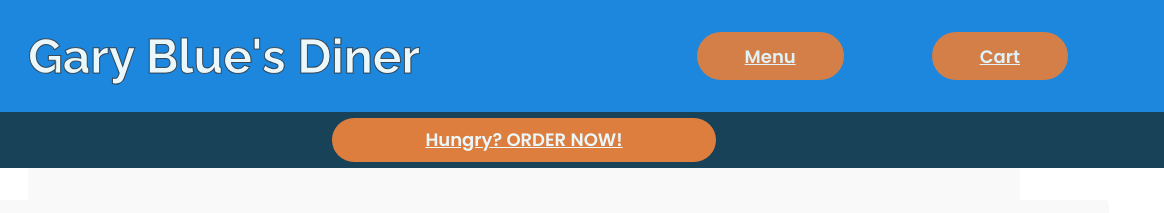
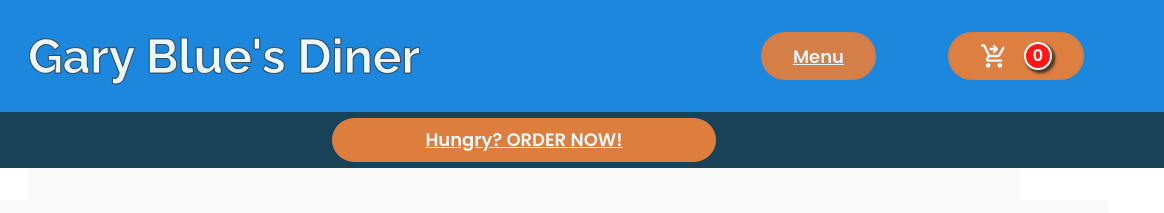
Before and after one commit to kyhol/BKB-S2-MidTermSprint, a website: page brad_kyle_brian_sprint1/Pages/index.html in a window 1280 px wide. Shown: the top 213 px of the page, 116-1280 px from the left. Drawn offline with Linux system fonts and the light colour scheme.

Commit message:
cart in header styling

```diff
--- a/brad_kyle_brian_sprint1/CSS/HomePage.css
+++ b/brad_kyle_brian_sprint1/CSS/HomePage.css
@@ -84,7 +84,6 @@
   transition: background-color 0.6s ease;
 }
 
-
 .fade {
   animation-name: fade;
   animation-duration: 1.5s;
@@ -104,17 +103,26 @@
 
 /* Keyframes for color change */
 @keyframes colorChange {
-    0% { color:#f4a261; }
-    25% { color:#e8f7fb; }
-    50% { color:#f4a261; }
-    75% { color:#e8f7fb;  }
-    100% { color: #f4a261; }
+  0% {
+    color: #f4a261;
+  }
+  25% {
+    color: #e8f7fb;
+  }
+  50% {
+    color: #f4a261;
+  }
+  75% {
+    color: #e8f7fb;
+  }
+  100% {
+    color: #f4a261;
+  }
 }
 
 .letter.animate {
   animation: colorChange 5s infinite;
 }
-
 
 .foodImage {
   display: flex;
@@ -229,7 +237,7 @@ h2 {
   align-items: flex-end;
   border-radius: 70.5rem;
 }
-.deliverMenuContainer img{
+.deliverMenuContainer img {
   border-radius: 3.1rem;
   min-width: 30rem;
   min-height: 30rem;
@@ -250,14 +258,14 @@ h2 {
   justify-content: center;
   text-align: center;
   align-items: center;
-  position:absolute;
+  position: absolute;
   height: 2.5rem;
   opacity: 0.95;
   border-radius: 1.5rem;
   background: #da722c;
   margin-bottom: 1rem;
   width: 12rem;
-  margin-right:5px;
+  margin-right: 5px;
 }
 
 .delMenuButtonText {
@@ -421,17 +429,14 @@ h2 {
 }
 
 @media screen and (min-width: 768px) and (max-width: 1024px) {
-
   .bannertop {
     height: 48px;
     padding: 0 0.25rem;
-
   }
 
   .bannermascot img {
     width: 3rem;
     height: 3rem;
-
   }
 
   .garybannertext a {
@@ -451,12 +456,15 @@ h2 {
   }
   .bannerbuttons button {
     border: none;
-    padding: .75rem 1.5rem;
-    margin-right: 0rem;
+    padding: 0.75rem 1.5rem;
   }
   .bannerbutton {
     padding: 1rem 2rem;
     height: 2rem;
+    width: 100%;
+    display: flex;
+    align-items: center;
+    justify-content: space-between;
   }
 
   .bannerbuttontext {
@@ -559,7 +567,6 @@ h2 {
   .deliverMenuContainer {
     display: flex;
     flex-shrink: 0;
-
   }
   .address {
     display: flex;
@@ -581,7 +588,6 @@ h2 {
 }
 
 @media screen and (max-width: 767px) {
-
   .bannertop {
     height: 48px;
     padding: 0 0.25rem;
@@ -592,7 +598,7 @@ h2 {
     height: 3rem;
   }
   .bannermaskot {
-    gap:0.1rem;
+    gap: 0.1rem;
   }
   .garybannertext {
     font-size: 1.1rem;
@@ -614,7 +620,7 @@ h2 {
     font-size: 1.5rem;
   }
   .garybannertext {
-    font-family: 'Raleway';
+    font-family: "Raleway";
     font-weight: 800;
   }
   .bannerbuttons {
@@ -758,10 +764,9 @@ h2 {
   }
 }
 
-
 @media screen and (min-width: 360px) and (max-width: 479px) {
-    .bannerbuttons{
-        display:flex;
+  .bannerbuttons {
+    display: flex;
     justify-content: flex-end;
     border: none;
     margin-right: 0;
@@ -770,7 +775,7 @@ h2 {
   .garybannertext a {
     font-size: 0.9rem;
   }
-    .deliverMenuContainer img{
+  .deliverMenuContainer img {
     border-radius: 3.1rem;
     min-width: 10rem;
     min-height: 10rem;
@@ -783,8 +788,8 @@ h2 {
     min-height: 10rem;
   }
 
-    .newcontainer{
-        display:flex;
+  .newcontainer {
+    display: flex;
     justify-content: center;
     flex-direction: column;
     align-items: center;
@@ -795,14 +800,14 @@ h2 {
     align-content: center;
     border: 1px solid #ddd;
     border-radius: 4px;
-        width:10rem;
+    width: 10rem;
     padding: 10px;
     margin-bottom: 5px;
     font-size: 1em;
     color: #e8f7fb;
     font-family: "Poppins";
   }
-    .newcontainer ul{
+  .newcontainer ul {
     list-style-type: none;
     display: flex;
     align-items: center;
--- a/brad_kyle_brian_sprint1/CSS/style.css
+++ b/brad_kyle_brian_sprint1/CSS/style.css
@@ -62,8 +62,8 @@ gap: 0.5rem;
 }
 .bannerbuttons button {
   border: none;
-padding: 1.5rem 3rem;
-margin-right: 5rem;
+  padding: 1.5rem 2rem;
+  margin-right: 4rem;
 }
 .bannerbutton {
   display: flex;
@@ -107,12 +107,12 @@ border-radius: 1.5rem;
   background: #da722c;
 }
 .bannerbottombutton:hover {
-  background-color:#bd5f12;
+  background-color: #bd5f12;
   letter-spacing: 0.1rem;
   box-shadow: 0 0 35px rgba(255, 255, 255, 0.5);
 }
 .bannerbutton:hover {
-  background-color:#bd5f12;
+  background-color: #bd5f12;
   letter-spacing: 0.1rem;
   box-shadow: 0 0 35px rgba(255, 255, 255, 0.5);
 }
@@ -131,7 +131,6 @@ footer {
   z-index: 3;
   margin-top: 32px;
   box-sizing: content-box;
-
 }
 
 #footerlogo {
@@ -162,11 +161,44 @@ footer {
 #socials img:hover {
   transform: scale(1.3);
 }
-
 footer p {
   margin: 8px;
 }
-
+.cart-number-display {
+  display: flex;
+  justify-content: center;
+  align-items: center;
+  width: 1.3rem;
+  height: 1.3rem;
+  color: white;
+  font-family: "Poppins";
+  font-weight: bold;
+  border: 2px solid white;
+  border-style: ;
+  background-color: red;
+  border-radius: 50%;
+  padding: 0.75rem;
+  box-shadow: 2.5px 2.5px 2.5px 1px rgba(0, 0, 0, 0.7);
+}
+.cart-button {
+  height: 2rem;
+  display: flex;
+  justify-content: center;
+  align-items: center;
+  background-color: #da722c;
+  border-radius: 1.5rem;
+  padding: 1.5rem;
+}
+.button-inside {
+  display: flex;
+  justify-content: space-between;
+  align-items: center;
+  gap: 1rem;
+}
+.button-inside img {
+  width: 1.75rem;
+  height: 1.75rem;
+}
 /*
   1. Use a more-intuitive box-sizing model.
 */
@@ -276,7 +308,8 @@ body {
     justify-content: space-evenly;
   }
 
-  #socials, #copyright {
+  #socials,
+  #copyright {
     width: 100%;
     justify-content: space-between;
   }
--- a/brad_kyle_brian_sprint1/Pages/index.html
+++ b/brad_kyle_brian_sprint1/Pages/index.html
@@ -43,10 +43,15 @@ Date polish finished: 2024-06-27 -->
         <button class="bannerbutton">
           <a href="../Pages/menu.html" class="bannerbuttontext">Menu</a>
         </button>
-        <button class="bannerbutton">
-          <a href="../Pages/order.html" class="bannerbuttontext">Cart</a>
+        <button class="cart-button" >
+          <div class="button-inside">
+            <a href="../Pages/order.html" class="bannerbuttontext" >
+              <img src="../Images/BannerPics/cart.svg" />
+            </a>
+            <div id="cart-count" class="cart-number-display"></div>
+          </div>
+
         </button>
-      </div>
     </nav>
     <div class="bannerbottom">
       <a href="../Pages/menu.html" class="bannerbuttontext bannerbottombutton"
--- a/brad_kyle_brian_sprint1/Scripts/script.js
+++ b/brad_kyle_brian_sprint1/Scripts/script.js
@@ -1,12 +1,23 @@
-document.addEventListener('DOMContentLoaded', function() {
-    const banner = document.querySelector('.bannertop');
-    const bannerOffsetTop = banner.offsetTop;
+document.addEventListener("DOMContentLoaded", function () {
+  const banner = document.querySelector(".bannertop");
+  const bannerOffsetTop = banner.offsetTop;
 
-    window.addEventListener('scroll', function() {
-      if (window.scrollY > bannerOffsetTop) {
-        banner.classList.add('fixed');
-      } else {
-        banner.classList.remove('fixed');
-      }
-    });
+  window.addEventListener("scroll", function () {
+    if (window.scrollY > bannerOffsetTop) {
+      banner.classList.add("fixed");
+    } else {
+      banner.classList.remove("fixed");
+    }
   });
+});
+
+//CART COUNT
+document.addEventListener("DOMContentLoaded", function () {
+  // I want to get the cart from local storage, find out how many items are on it and append the number to the cart button in the header
+  const cart = JSON.parse(localStorage.getItem("cart"));
+  let cartCount = 0;
+  if (cart) {
+    cartCount = cart.reduce((total, item) => total + item.quantity, 0);
+  }
+  document.getElementById("cart-count").innerText = cartCount;
+});
```
Also changed, not shown: brad_kyle_brian_sprint1/Pages/menu.html (+8 -3 lines), brad_kyle_brian_sprint1/Pages/order.html (+8 -3 lines), brad_kyle_brian_sprint1/Scripts/home-page.js (+42 -36 lines), brad_kyle_brian_sprint1/Scripts/order.js (+8 -6 lines), brad_kyle_brian_sprint1/Images/BannerPics/cart.svg (added). Lines whose indentation alone changed are shown as unchanged.
